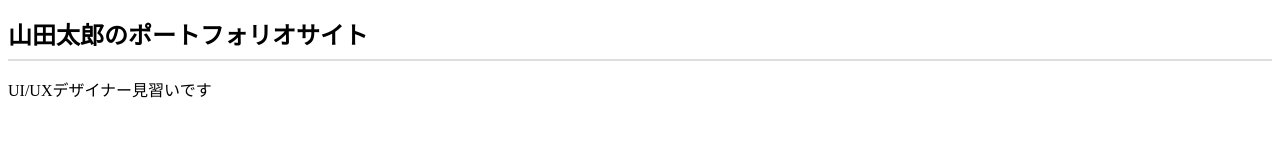
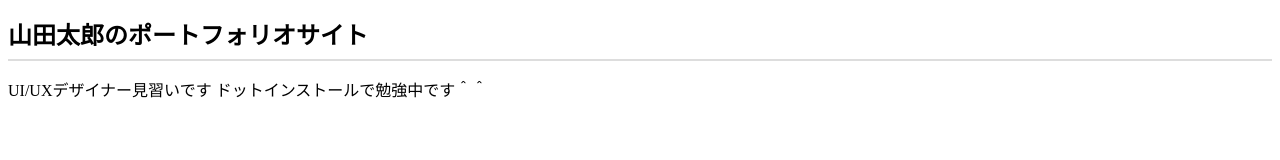
Before and after one commit to ryoryo126/ryoryo126gitohub.io, a plain HTML site: page index.html in a window 1280 px wide. Drawn offline with Linux system fonts and the light colour scheme.

Commit message:
Add files via upload

```diff
--- a/index.html
+++ b/index.html
@@ -7,6 +7,8 @@
 </head>
 <body>
   <h1>山田太郎のポートフォリオサイト</h1>
-  <p>UI/UXデザイナー見習いです</p>
+  <p>UI/UXデザイナー見習いです
+    ドットインストールで勉強中です＾＾
+  </p>
 </body>
 </html>
```
